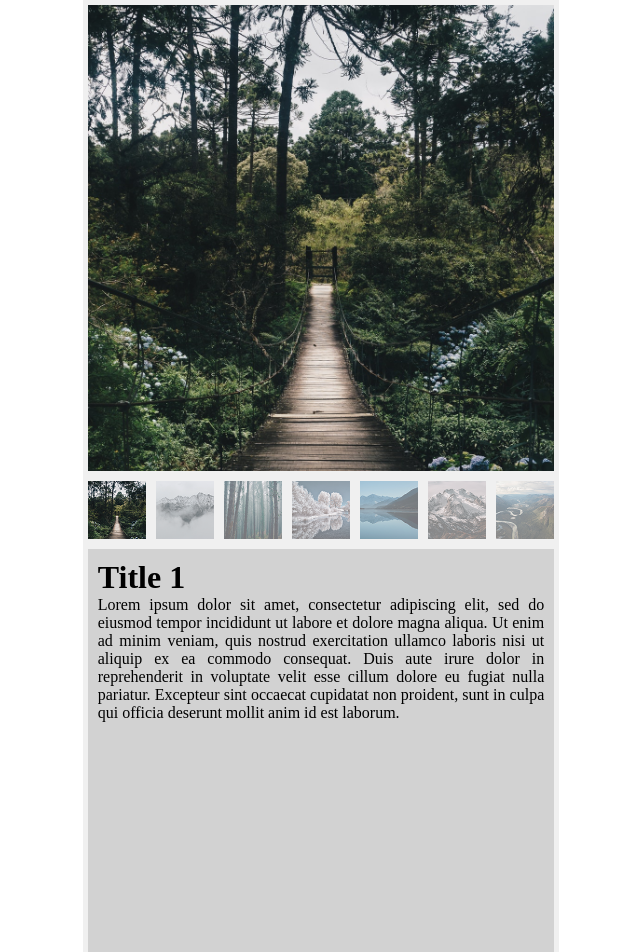
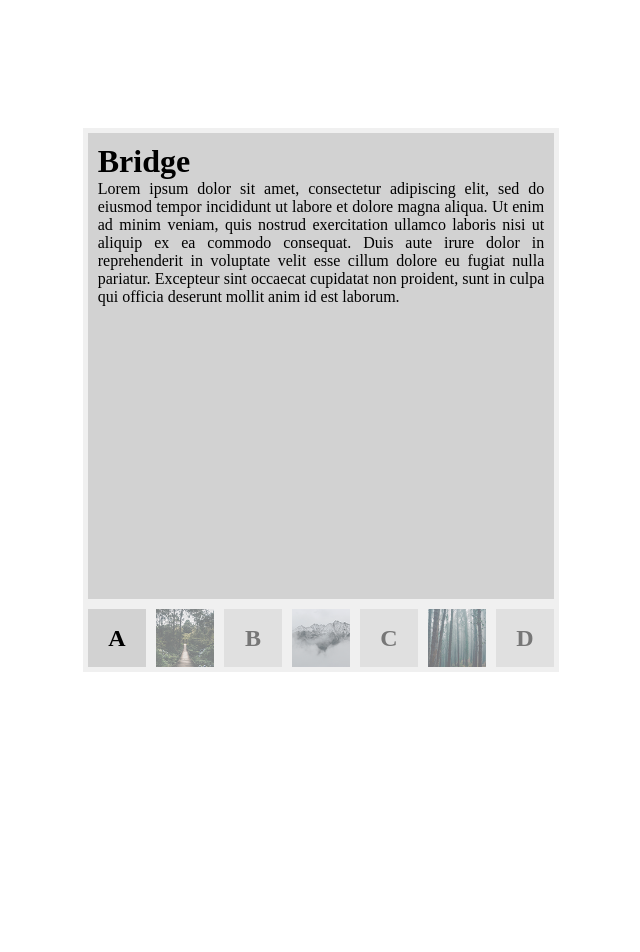
Before and after one commit to dadddda/carousel-react, a React app: page / in a window 1280 px wide. Shown: the top 952 px of the page, without its empty margins (319-959 px from the left). After the commit the page ends 800 px from the top, so only its background shows below. Built offline with nearby package versions, Linux system fonts and the light colour scheme.

Commit message:
Make carousel component accept any HTML content for individual slide. Updated README.md according to the changes.

```diff
--- a/src/App.js
+++ b/src/App.js
@@ -2,60 +2,52 @@ import React from "react";
 
 import "./App.css";
 
-import imageSlides from "./data/image-slides.json";
-import textSlides from "./data/text-slides.json";
+import slidesData from "./data/slides-data.json";
 
-import Carousel from "./components/Carousel"
+import SlidesWrapper from "./components/SlidesWrapper";
+import Carousel from "./components/Carousel";
 
 const App = () => {
-  // template for image slide
-  const ImageSlide = ({slideProps}) => {
+  const mainSlidesArr = slidesData.map(slideData => {
     return (
-      <div className="ImageSlide">
-        <img src={slideProps.imgPath} alt={slideProps.filename} draggable="false"/>
-      </div>
-    )
-  }
+      <>
+        <div className="textSlide">
+          <h1>{slideData.filename}</h1>
+          <p>{slideData.text}</p>
+        </div>
+        <div className="imageSlide">
+          <img src={slideData.imgPath} alt={slideData.filename} draggable="false"/>
+        </div>
+      </>
+    ).props.children;
+  });
 
-  // template for image thumbnail
-  const ImageThumbnail = ({slideProps}) => {
+  const thumbnailSlidesArr = slidesData.map(slideData => {
     return (
-      <div className="ImageThumbnail">
-        <img src={slideProps.thumbnailPath} alt={slideProps.filename} draggable="false"/>
-      </div>
-    )
-  }
+      <>
+        <div className="textThumbnail">
+          <h2>{slideData.thumbnail}</h2>
+        </div>
+        <div className="imageThumbnail">
+          <img src={slideData.thumbnailPath} alt={slideData.filename} draggable="false"/>
+        </div>
+      </>
+    ).props.children;
+  });
 
-  // template for text slide
-  const TextSlide = ({slideProps}) => {
-    return (
-      <div className="TextSlide">
-        <h1>{slideProps.title}</h1>
-        <p>{slideProps.text}</p>
-      </div>
-    )
-  }
+  const mainSlides = <SlidesWrapper>
+    {mainSlidesArr.flat()}
+  </SlidesWrapper>
 
-  // template for text thumbnail
-  const TextThumbnail = ({slideProps}) => {
-    return (
-      <div className="TextThumbnail">
-        <h2>{slideProps.thumbnail}</h2>
-      </div>
-    )
-  }
+  const thumbnailSlides = <SlidesWrapper>
+    {thumbnailSlidesArr.flat()}
+  </SlidesWrapper>
 
   return (
     <div className="App">
       <Carousel
-        slidesData={imageSlides}
-        slideTemplate={ImageSlide}
-        thumbnailTemplate={ImageThumbnail}
-      />
-      <Carousel
-        slidesData={textSlides}
-        slideTemplate={TextSlide}
-        thumbnailTemplate={TextThumbnail}
+        mainSlides={mainSlides.props.children}
+        thumbnailSlides={thumbnailSlides.props.children}
       />
     </div>
   );
--- a/src/components/Carousel.js
+++ b/src/components/Carousel.js
@@ -6,19 +6,15 @@ import * as CarouselUtils from "../helpers/carousel_utils";
 
 import SlidesContainer from "./SlidesContainer";
 
-const Carousel = ({
-  slidesData,
-  slideTemplate,
-  thumbnailTemplate
-}) => {
+const Carousel = ({mainSlides, thumbnailSlides}) => {
   let mainSlidesId = 0;
-  const [mainSlidesArr, setMainSlides] = React.useState(slidesData.map(elem => (
-    {...elem, id: mainSlidesId++}
+  const [mainSlidesArr, setMainSlides] = React.useState(mainSlides.map(elem => (
+    {elem: elem, id: mainSlidesId++}
   )));
 
   let thumbnailSlidesId = 0;
-  const [thumbnailSlidesArr, setThumbnailSlides] = React.useState(slidesData.map(elem => (
-    {...elem, id: thumbnailSlidesId++}
+  const [thumbnailSlidesArr, setThumbnailSlides] = React.useState(thumbnailSlides.map(elem => (
+    {elem: elem, id: thumbnailSlidesId++}
   )));
 
   const carouselParamsRef = React.useRef({
@@ -160,7 +156,6 @@ const Carousel = ({
       <SlidesContainer
         type={Const.MAIN_TYPE}
         slidesArr={mainSlidesArr}
-        slideTemplate={slideTemplate}
         startActionHandler={startActionHandler}
         actionHandler={actionHandler}
         stopActionHandler={stopActionHandler}
@@ -170,7 +165,6 @@ const Carousel = ({
       <SlidesContainer
         type={Const.THUMBNAIL_TYPE}
         slidesArr={thumbnailSlidesArr}
-        slideTemplate={thumbnailTemplate}
         startActionHandler={startActionHandler}
         actionHandler={actionHandler}
         stopActionHandler={stopActionHandler}
@@ -182,8 +176,8 @@ const Carousel = ({
 }
 
 Carousel.defaultProps = {
-  slidesData: [],
-  thumbnailsData: []
+  mainSlides: [],
+  thumbnailSlides: []
 }
 
 export default Carousel;
--- a/src/components/Slide.js
+++ b/src/components/Slide.js
@@ -3,19 +3,17 @@ import React from "react";
 import "../styles/Slide.css";
 import * as Const from "../helpers/constants";
 
-const Slide = ({type, slideProps, slideTemplate}) => {
-  const SlideTemplate = slideTemplate;
-
+const Slide = ({slideElem, type}) => {
   return (
     <div className={"Slide " + type}>
-      <SlideTemplate slideProps={slideProps}/>
+      {slideElem}
     </div>
   )
 }
 
 Slide.defaultProps = {
-  type: Const.MAIN_TYPE,
-  slideProps: {}
+  slideElem: <></>,
+  type: Const.MAIN_TYPE
 }
 
 export default Slide;
--- a/src/components/SlideContainer.js
+++ b/src/components/SlideContainer.js
@@ -6,9 +6,8 @@ import * as Const from "../helpers/constants";
 import Slide from "./Slide";
 
 const SlideContainer = ({
+  slideProps,
   type,
-  slideProps,
-  slideTemplate,
   clickHandler
 }) => {
   return (
@@ -21,14 +20,14 @@ const SlideContainer = ({
       id={slideProps.id}
       onClick={clickHandler}
     >
-      <Slide type={type} slideProps={slideProps} slideTemplate={slideTemplate}/>
+      <Slide slideElem={slideProps.elem} type={type}/>
     </div>
   )
 }
 
 SlideContainer.defaultProps = {
+  slideProps: {},
   type: Const.MAIN_TYPE,
-  slideProps: {},
   clickHandler: () => {}
 }
 
--- a/src/components/Slides.js
+++ b/src/components/Slides.js
@@ -8,7 +8,6 @@ import SlideContainer from "./SlideContainer";
 const Slides = React.forwardRef(({
   type,
   slidesArr,
-  slideTemplate,
   clickHandler
 }, ref) => {
   return (
@@ -16,9 +15,8 @@ const Slides = React.forwardRef(({
       {slidesArr.map(slideProps => (
         <SlideContainer
           key={slideProps.id}
+          slideProps={slideProps}
           type={type}
-          slideProps={slideProps}
-          slideTemplate={slideTemplate}
           clickHandler={clickHandler}
         />
       ))}
--- a/src/components/SlidesContainer.js
+++ b/src/components/SlidesContainer.js
@@ -9,7 +9,6 @@ import ButtonsContainer from "./ButtonsContainer";
 const SlidesContainer = ({
   type,
   slidesArr,
-  slideTemplate,
   startActionHandler,
   actionHandler,
   stopActionHandler,
@@ -32,7 +31,6 @@ const SlidesContainer = ({
       <Slides
         type={type}
         slidesArr={slidesArr}
-        slideTemplate={slideTemplate}
         clickHandler={clickHandler}
         ref={slidesRef}
       />
--- /dev/null
+++ b/src/components/SlidesWrapper.js
@@ -0,0 +1,11 @@
+import React from "react";
+
+import "../styles/SlidesWrapper.css";
+
+const SlidesWrapper = (props) => {
+  return (
+    <div>{props.children}</div>
+  )
+}
+
+export default SlidesWrapper;
--- a/src/data/image-slides.json
+++ /dev/null
@@ -1,52 +0,0 @@
-[
-  {
-    "imgPath": "./images/bridge.jpg",
-    "thumbnailPath": "./images/bridge_small.jpg",
-    "filename": "Bridge"
-  },
-  {
-    "imgPath": "./images/clouds.jpg",
-    "thumbnailPath": "./images/clouds_small.jpg",
-    "filename": "Clouds"
-  },
-  {
-    "imgPath": "./images/forest.jpg",
-    "thumbnailPath": "./images/forest_small.jpg",
-    "filename": "Forest"
-  },
-  {
-    "imgPath": "./images/frost.jpg",
-    "thumbnailPath": "./images/frost_small.jpg",
-    "filename": "Frost"
-  },
-  {
-    "imgPath": "./images/lake.jpg",
-    "thumbnailPath": "./images/lake_small.jpg",
-    "filename": "Lake"
-  },
-  {
-    "imgPath": "./images/mountain.jpg",
-    "thumbnailPath": "./images/mountain_small.jpg",
-    "filename": "Mountain"
-  },
-  {
-    "imgPath": "./images/river.jpg",
-    "thumbnailPath": "./images/river_small.jpg",
-    "filename": "River"
-  },
-  {
-    "imgPath": "./images/road.jpg",
-    "thumbnailPath": "./images/road_small.jpg",
-    "filename": "Road"
-  },
-  {
-    "imgPath": "./images/sunrays.jpg",
-    "thumbnailPath": "./images/sunrays_small.jpg",
-    "filename": "Sunrays"
-  },
-  {
-    "imgPath": "./images/train.jpg",
-    "thumbnailPath": "./images/train_small.jpg",
-    "filename": "Train"
-  }
-]
--- a/src/data/text-slides.json
+++ b/src/data/slides-data.json
@@ -1,51 +1,71 @@
 [
   {
-    "title": "Title 1",
+    "imgPath": "./images/bridge.jpg",
+    "thumbnailPath": "./images/bridge_small.jpg",
+    "filename": "Bridge",
     "thumbnail": "A",
     "text": "Lorem ipsum dolor sit amet, consectetur adipiscing elit, sed do eiusmod tempor incididunt ut labore et dolore magna aliqua. Ut enim ad minim veniam, quis nostrud exercitation ullamco laboris nisi ut aliquip ex ea commodo consequat. Duis aute irure dolor in reprehenderit in voluptate velit esse cillum dolore eu fugiat nulla pariatur. Excepteur sint occaecat cupidatat non proident, sunt in culpa qui officia deserunt mollit anim id est laborum."
   },
   {
-    "title": "Title 2",
+    "imgPath": "./images/clouds.jpg",
+    "thumbnailPath": "./images/clouds_small.jpg",
+    "filename": "Clouds",
     "thumbnail": "B",
     "text": "Lorem ipsum dolor sit amet, consectetur adipiscing elit, sed do eiusmod tempor incididunt ut labore et dolore magna aliqua. Ut enim ad minim veniam, quis nostrud exercitation ullamco laboris nisi ut aliquip ex ea commodo consequat. Duis aute irure dolor in reprehenderit in voluptate velit esse cillum dolore eu fugiat nulla pariatur. Excepteur sint occaecat cupidatat non proident, sunt in culpa qui officia deserunt mollit anim id est laborum."
   },
   {
-    "title": "Title 3",
+    "imgPath": "./images/forest.jpg",
+    "thumbnailPath": "./images/forest_small.jpg",
+    "filename": "Forest",
     "thumbnail": "C",
     "text": "Lorem ipsum dolor sit amet, consectetur adipiscing elit, sed do eiusmod tempor incididunt ut labore et dolore magna aliqua. Ut enim ad minim veniam, quis nostrud exercitation ullamco laboris nisi ut aliquip ex ea commodo consequat. Duis aute irure dolor in reprehenderit in voluptate velit esse cillum dolore eu fugiat nulla pariatur. Excepteur sint occaecat cupidatat non proident, sunt in culpa qui officia deserunt mollit anim id est laborum."
   },
   {
-    "title": "Title 4",
+    "imgPath": "./images/frost.jpg",
+    "thumbnailPath": "./images/frost_small.jpg",
+    "filename": "Frost",
     "thumbnail": "D",
     "text": "Lorem ipsum dolor sit amet, consectetur adipiscing elit, sed do eiusmod tempor incididunt ut labore et dolore magna aliqua. Ut enim ad minim veniam, quis nostrud exercitation ullamco laboris nisi ut aliquip ex ea commodo consequat. Duis aute irure dolor in reprehenderit in voluptate velit esse cillum dolore eu fugiat nulla pariatur. Excepteur sint occaecat cupidatat non proident, sunt in culpa qui officia deserunt mollit anim id est laborum."
   },
   {
-    "title": "Title 5",
+    "imgPath": "./images/lake.jpg",
+    "thumbnailPath": "./images/lake_small.jpg",
+    "filename": "Lake",
     "thumbnail": "E",
     "text": "Lorem ipsum dolor sit amet, consectetur adipiscing elit, sed do eiusmod tempor incididunt ut labore et dolore magna aliqua. Ut enim ad minim veniam, quis nostrud exercitation ullamco laboris nisi ut aliquip ex ea commodo consequat. Duis aute irure dolor in reprehenderit in voluptate velit esse cillum dolore eu fugiat nulla pariatur. Excepteur sint occaecat cupidatat non proident, sunt in culpa qui officia deserunt mollit anim id est laborum."
   },
   {
-    "title": "Title 6",
+    "imgPath": "./images/mountain.jpg",
+    "thumbnailPath": "./images/mountain_small.jpg",
+    "filename": "Mountain",
     "thumbnail": "F",
     "text": "Lorem ipsum dolor sit amet, consectetur adipiscing elit, sed do eiusmod tempor incididunt ut labore et dolore magna aliqua. Ut enim ad minim veniam, quis nostrud exercitation ullamco laboris nisi ut aliquip ex ea commodo consequat. Duis aute irure dolor in reprehenderit in voluptate velit esse cillum dolore eu fugiat nulla pariatur. Excepteur sint occaecat cupidatat non proident, sunt in culpa qui officia deserunt mollit anim id est laborum."
   },
   {
-    "title": "Title 7",
+    "imgPath": "./images/river.jpg",
+    "thumbnailPath": "./images/river_small.jpg",
+    "filename": "River",
     "thumbnail": "G",
     "text": "Lorem ipsum dolor sit amet, consectetur adipiscing elit, sed do eiusmod tempor incididunt ut labore et dolore magna aliqua. Ut enim ad minim veniam, quis nostrud exercitation ullamco laboris nisi ut aliquip ex ea commodo consequat. Duis aute irure dolor in reprehenderit in voluptate velit esse cillum dolore eu fugiat nulla pariatur. Excepteur sint occaecat cupidatat non proident, sunt in culpa qui officia deserunt mollit anim id est laborum."
   },
   {
-    "title": "Title 8",
+    "imgPath": "./images/road.jpg",
+    "thumbnailPath": "./images/road_small.jpg",
+    "filename": "Road",
     "thumbnail": "H",
     "text": "Lorem ipsum dolor sit amet, consectetur adipiscing elit, sed do eiusmod tempor incididunt ut labore et dolore magna aliqua. Ut enim ad minim veniam, quis nostrud exercitation ullamco laboris nisi ut aliquip ex ea commodo consequat. Duis aute irure dolor in reprehenderit in voluptate velit esse cillum dolore eu fugiat nulla pariatur. Excepteur sint occaecat cupidatat non proident, sunt in culpa qui officia deserunt mollit anim id est laborum."
   },
   {
-    "title": "Title 9",
+    "imgPath": "./images/sunrays.jpg",
+    "thumbnailPath": "./images/sunrays_small.jpg",
+    "filename": "Sunrays",
     "thumbnail": "I",
     "text": "Lorem ipsum dolor sit amet, consectetur adipiscing elit, sed do eiusmod tempor incididunt ut labore et dolore magna aliqua. Ut enim ad minim veniam, quis nostrud exercitation ullamco laboris nisi ut aliquip ex ea commodo consequat. Duis aute irure dolor in reprehenderit in voluptate velit esse cillum dolore eu fugiat nulla pariatur. Excepteur sint occaecat cupidatat non proident, sunt in culpa qui officia deserunt mollit anim id est laborum."
   },
   {
-    "title": "Title 10",
+    "imgPath": "./images/train.jpg",
+    "thumbnailPath": "./images/train_small.jpg",
+    "filename": "Train",
     "thumbnail": "J",
     "text": "Lorem ipsum dolor sit amet, consectetur adipiscing elit, sed do eiusmod tempor incididunt ut labore et dolore magna aliqua. Ut enim ad minim veniam, quis nostrud exercitation ullamco laboris nisi ut aliquip ex ea commodo consequat. Duis aute irure dolor in reprehenderit in voluptate velit esse cillum dolore eu fugiat nulla pariatur. Excepteur sint occaecat cupidatat non proident, sunt in culpa qui officia deserunt mollit anim id est laborum."
   }
--- a/src/styles/Carousel.css
+++ b/src/styles/Carousel.css
@@ -2,6 +2,7 @@
   display: flex;
   flex-direction: column;
   width: 476px;
+  max-width: 100%;
   height: max-content;
   margin: auto;
   background-color: rgb(240, 240, 240);
--- a/src/styles/Slide.css
+++ b/src/styles/Slide.css
@@ -11,32 +11,3 @@
 .Slide.thumbnail {
   padding: 7%;
 }
-
-.Slide .ImageSlide img {
-  width: 100%;
-  height: 100%;
-  object-fit: contain;
-}
-
-.Slide .ImageThumbnail img {
-  width: 100%;
-  height: 100%;
-  object-fit: contain;
-}
-
-.Slide .TextSlide {
-  display: flex;
-  flex-direction: column;
-  padding: 10px;
-  text-align: justify;
-  background-color: rgb(210, 210, 210);
-}
-
-.Slide .TextThumbnail {
-  display: flex;
-  align-items: center;
-  justify-content: center;
-  width: 100%;
-  height: 100%;
-  background-color: rgb(210, 210, 210);
-}
--- /dev/null
+++ b/src/styles/SlidesWrapper.css
@@ -0,0 +1,29 @@
+.imageSlide img {
+  width: 100%;
+  height: 100%;
+  object-fit: contain;
+}
+
+.imageThumbnail img {
+  width: 100%;
+  height: 100%;
+  object-fit: contain;
+}
+
+.textSlide {
+  display: flex;
+  flex-direction: column;
+  padding: 10px;
+  text-align: justify;
+  overflow-y: auto;
+  background-color: rgb(210, 210, 210);
+}
+
+.textThumbnail {
+  display: flex;
+  align-items: center;
+  justify-content: center;
+  width: 100%;
+  height: 100%;
+  background-color: rgb(210, 210, 210);
+}
```
Also changed, not shown: 1 other file (tests, documents, lock files or other folders).
